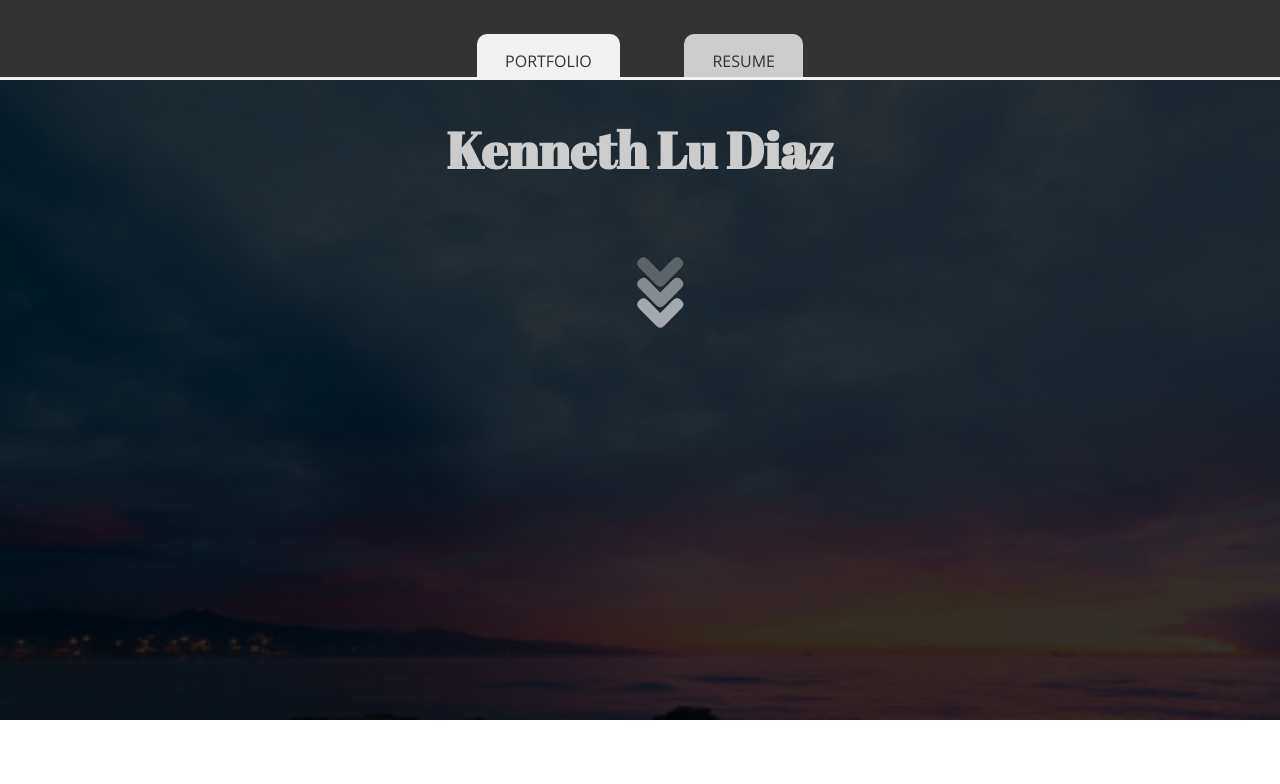
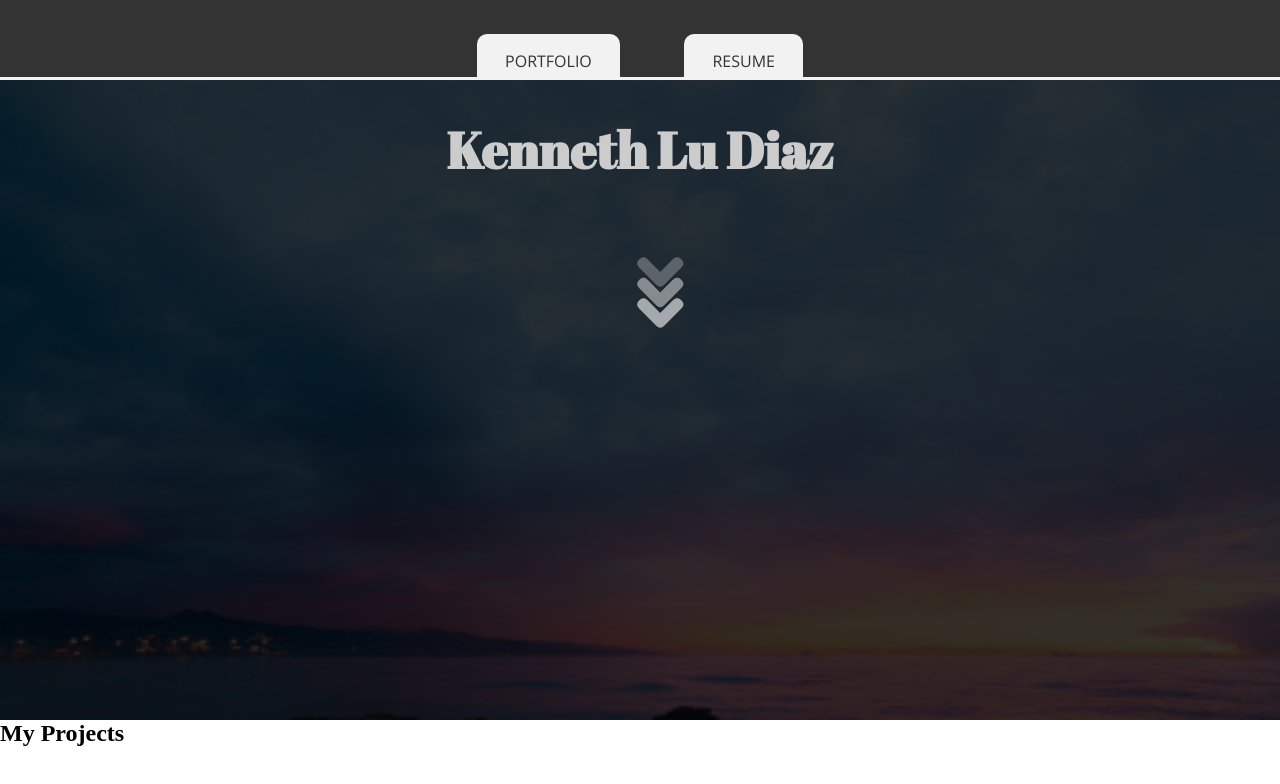
Before and after one commit to Kenludiaz/Portfolio, a plain HTML site: page index.html in a window 1280 px wide. Drawn offline with nearby package versions, Linux system fonts and the light colour scheme.

Commit message:
Started portfolio section

```diff
--- a/index.html
+++ b/index.html
@@ -50,8 +50,15 @@
             <button class="landing-btn">></button>
             <section class="landing-info">
                 <p class="text-1"></p>
-                <p class="text-2"></p>
             </section>
+        </div>
+        <div class="portfolio">
+            <h2 class="projects">
+                My Projects
+            </h2>
+            <div class="project-container">
+
+            </div>
         </div>
     </main>
 </body>
--- a/styles/main.scss
+++ b/styles/main.scss
@@ -47,7 +47,7 @@ $black: #333;
             }
             .nav-item + .nav-item {
                 margin-left: 5vw;
-                background-color: $off-white;
+                // background-color: $off-white;
             }
             // .external-link {
             //     color: $white;
```
Also changed, not shown: styles/main.css, 1 other file.
